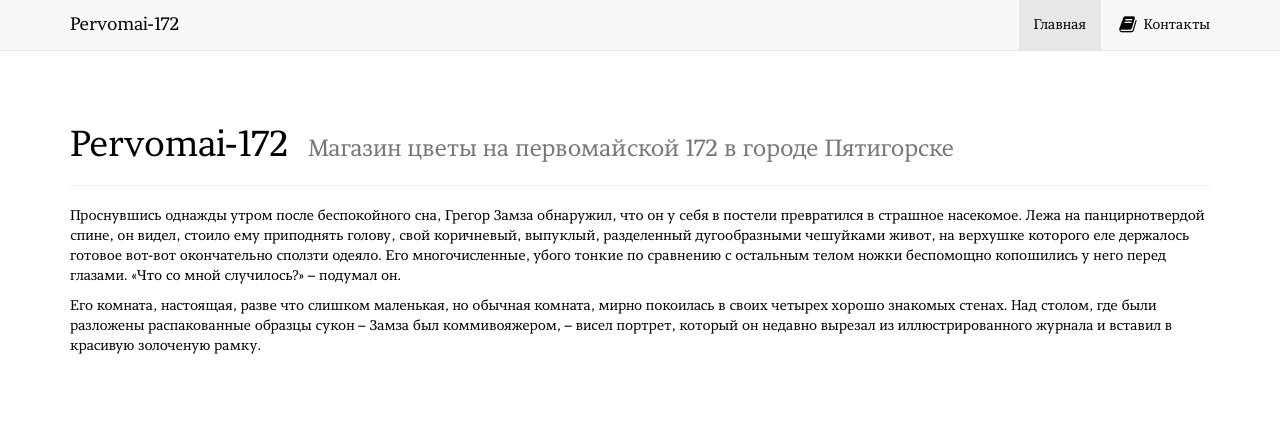
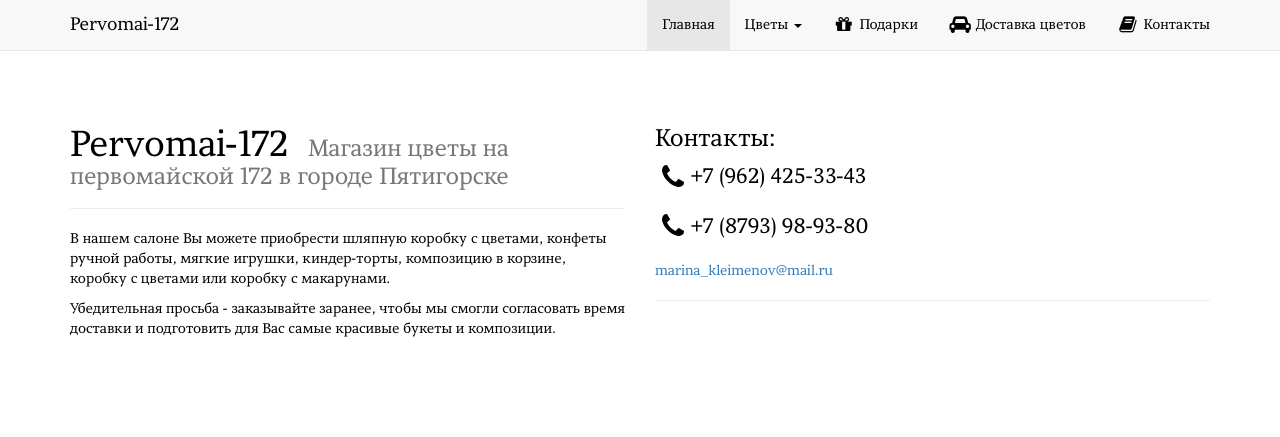
Before and after one commit to nickraz/nickraz.github.io, a PHP site: page / in a window 1280 px wide. Shown: the top 437 px of the page. Run offline with PHP 8.4, Linux system fonts and the light colour scheme; some libraries are stand-ins or nearby versions; some web fonts are replaced.

Commit message:
Проверка. Могу ли редактировать на сайте?

```diff
--- a/css/my.css
+++ b/css/my.css
@@ -13,3 +13,8 @@ p, h1, h2, h3, a, a i
 {
 	font-family: "GregorRegular";
 }
+
+p.tele
+{
+
+}
--- a/index.html
+++ b/index.html
@@ -1,4 +1,6 @@
-<html><head><link rel="icon" href="favicon.ico"><title>Магазин "Цветы" на Первомайской 172 г. Пятигорск</title>
+<html><head>
+    <link rel="icon" href="favicon.ico">
+    <title>Магазин "Цветы" на Первомайской 172 г. Пятигорск</title>
     <meta charset="utf-8">
     <meta name="viewport" content="width=device-width, initial-scale=1">
     <script type="text/javascript" src="http://cdnjs.cloudflare.com/ajax/libs/jquery/2.0.3/jquery.min.js"></script>
@@ -17,12 +19,32 @@
             <span class="icon-bar"></span>
             <span class="icon-bar"></span>
           </button>
-                    <a class="navbar-brand" href="#"><span>Pervomai-172</span><br></a>
+          <a class="navbar-brand"><span>Pervomai-172</span></a>
         </div>
         <div class="collapse navbar-collapse" id="navbar-ex-collapse">
           <ul class="nav navbar-nav navbar-right">
             <li class="active">
               <a href="#">Главная</a>
+            </li>
+            <li class="dropdown">
+              <a href="#" class="dropdown-toggle" data-toggle="dropdown">Цветы <span class="caret"></span></a>
+              <ul class="dropdown-menu">
+                <li>
+                  <a href="#">Поздравительные букеты</a>
+                </li>
+                <li>
+                  <a href="#">Розы</a>
+                </li>
+                <li>
+                  <a href="#">Тюльпаны</a>
+                </li>
+              </ul>
+            </li>
+            <li>
+              <a href="#"><i class="fa fa-fw fa-gift fa-lg hub"></i> Подарки<br></a>
+            </li>
+            <li>
+              <a href="#"><i class="fa fa-fw fa-lg hub fa-car"></i> Доставка цветов<br></a>
             </li>
             <li>
               <a href="#"><i class="fa fa-fw fa-lg hub fa-book"></i> Контакты</a>
@@ -34,24 +56,29 @@
     <div class="section">
       <div class="container">
         <div class="row">
-                    <div class="col-md-12">
-                        <div class="page-header">
+          <div class="col-md-6">
+            <div class="page-header" contenteditable="true">
               <h1>Pervomai-172&nbsp;
                 <small>Магазин цветы на первомайской 172 в городе Пятигорске</small>
               </h1>
             </div>
-                        <p>Проснувшись однажды утром после беспокойного сна, Грегор Замза обнаружил,
-                            что он у себя в постели превратился в страшное насекомое. Лежа на панцирнотвердой
-                            спине, он видел, стоило ему приподнять голову, свой коричневый, выпуклый,
-                            разделенный дугообразными чешуйками живот, на верхушке которого еле держалось
-                            готовое вот-вот окончательно сползти одеяло. Его многочисленные, убого
-                            тонкие по сравнению с остальным телом ножки беспомощно копошились у него
-                            перед глазами. «Что со мной случилось?» – подумал он.</p>
-                        <p>Его комната, настоящая, разве что слишком маленькая, но обычная комната,
-                            мирно покоилась в своих четырех хорошо знакомых стенах. Над столом, где
-                            были разложены распакованные образцы сукон – Замза был коммивояжером, –
-                            висел портрет, который он недавно вырезал из иллюстрированного журнала
-                            и вставил в красивую золоченую рамку.</p>
+            <p>В нашем салоне Вы можете приобрести шляпную коробку с цветами, конфеты
+              ручной работы, мягкие игрушки, киндер-торты, композицию в корзине, коробку
+              с цветами или коробку с макарунами.</p>
+            <p>Убедительная просьба - заказывайте заранее, чтобы мы смогли согласовать
+              время доставки и подготовить для Вас самые красивые букеты и композиции.</p>
+          </div>
+          <div class="col-md-6">
+            <div class="page-header" contenteditable="true">
+              <h3>Контакты:</h3>
+              <p class="lead">
+                <i class="fa fa-fw fa-lg hub fa-phone"></i>+7 (962) 425-33-43</p>
+              <p class="lead">
+                <i class="fa fa-fw fa-phone fa-lg hub"></i>+7 (8793) 98-93-80</p>
+              <p>
+                <a href="mailto:marina_kleimenov@mail.ru">marina_kleimenov@mail.ru</a>
+              </p>
+            </div>
           </div>
         </div>
       </div>
@@ -60,15 +87,13 @@
       <div class="container">
         <div class="row">
           <div class="col-md-12">
-                        <h1 class="text-center">Самые покупаемые букеты</h1>
+            <h2 class="text-center">Самые покупаемые букеты</h2>
           </div>
         </div>
         <div class="row">
           <div class="col-md-4">
             <a><img src="https://static.wixstatic.com/media/aa7821_6fcbb37bebed41eab6e316051d94dea7~mv2.jpg" class="img-responsive"></a>
-                        <h2 class="text-center">Свежесть
-                            <br>
-                        </h2>
+            <h2 class="text-center">Свежесть</h2>
             <p class="lead text-center blue">101 белая роза. Самая вкусная роза на планете</p>
             <div class="col-md-12 text-center">
               <div class="btn-group btn-group-lg">
```
Lines whose indentation alone changed are shown as unchanged.
